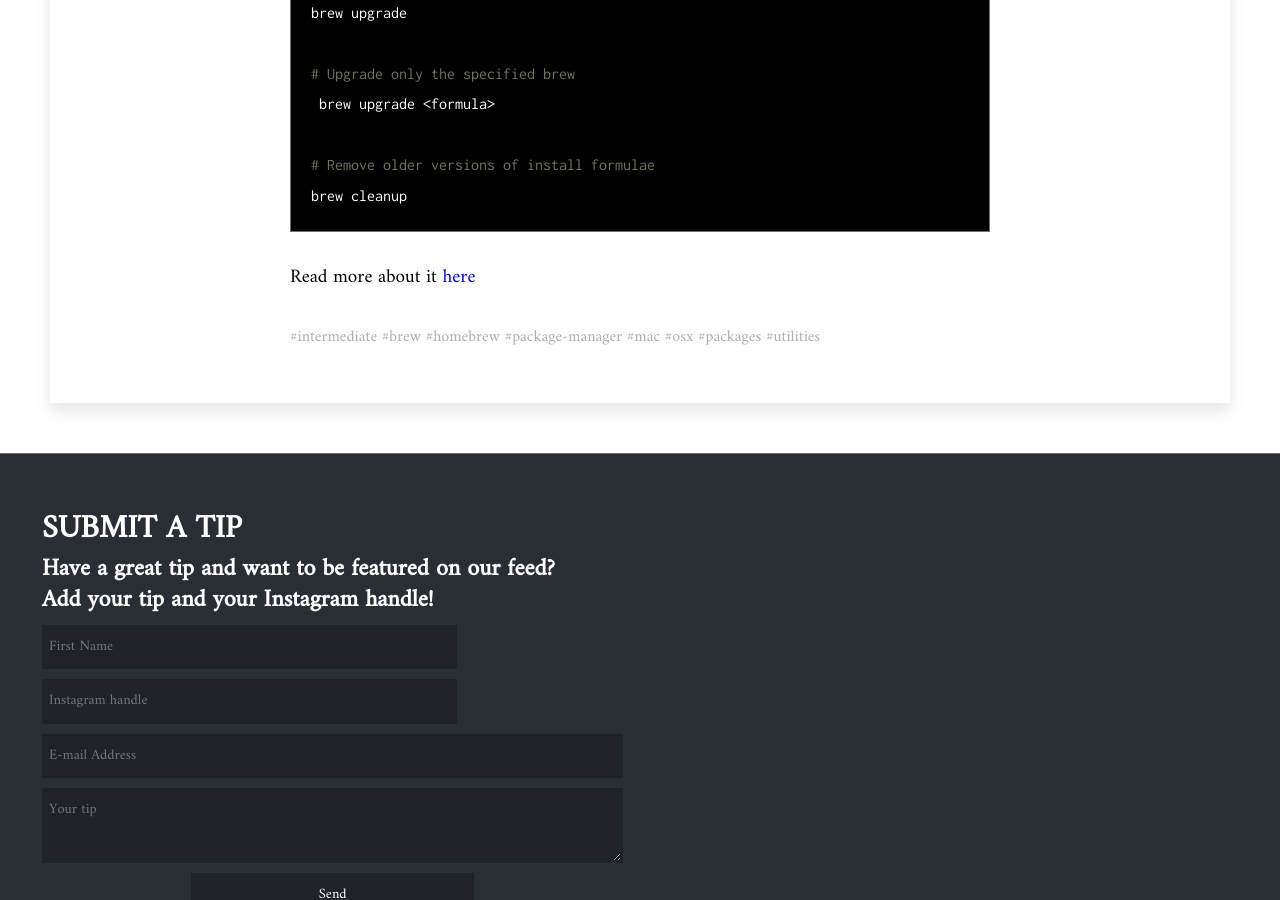
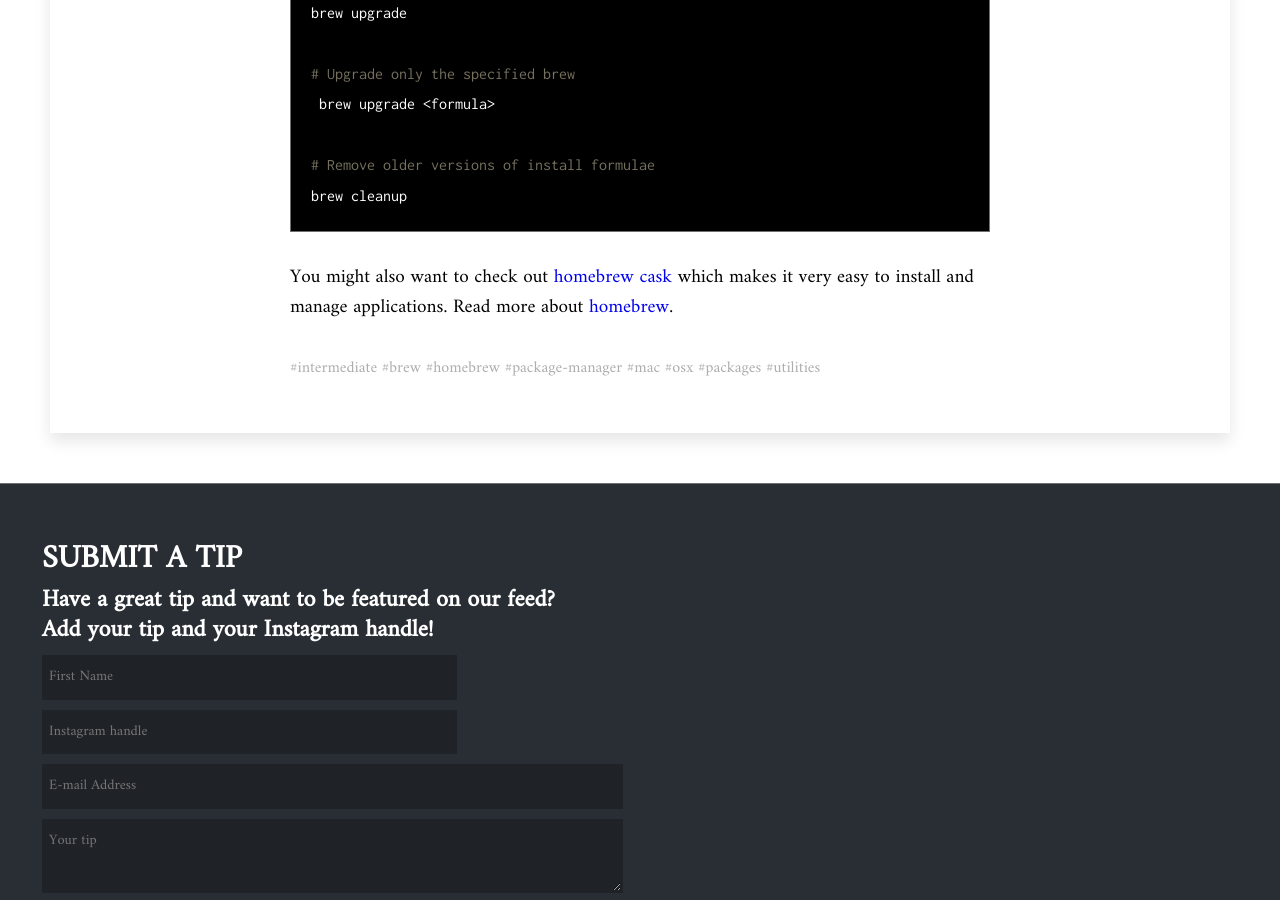
Before and after one commit to dev-diaries/web, a Jekyll site: the page built from _social-posts/homebrew-introduction.md, in a window 1280 px wide and 900 px high, scrolled down 1250 px. Built offline with Jekyll 4.4.1, drawn with Linux system fonts in a browser that asks for light colours.

Commit message:
update links

```diff
--- a/_social-posts/homebrew-introduction.md
+++ b/_social-posts/homebrew-introduction.md
@@ -62,7 +62,9 @@
 {% endhighlight %}
 
 {:.post-content}
-Read more about it <a href="{{page.docs}}" target="_blank">here</a>
+You might also want to check out <a href="https://github.com/Homebrew/homebrew-cask" target="_blank">homebrew cask</a>
+which makes it very easy to install and manage applications.
+Read more about <a href="{{page.docs}}" target="_blank">homebrew</a>.
 
 {% if page.instagram-id %}
 {:.center}
```
